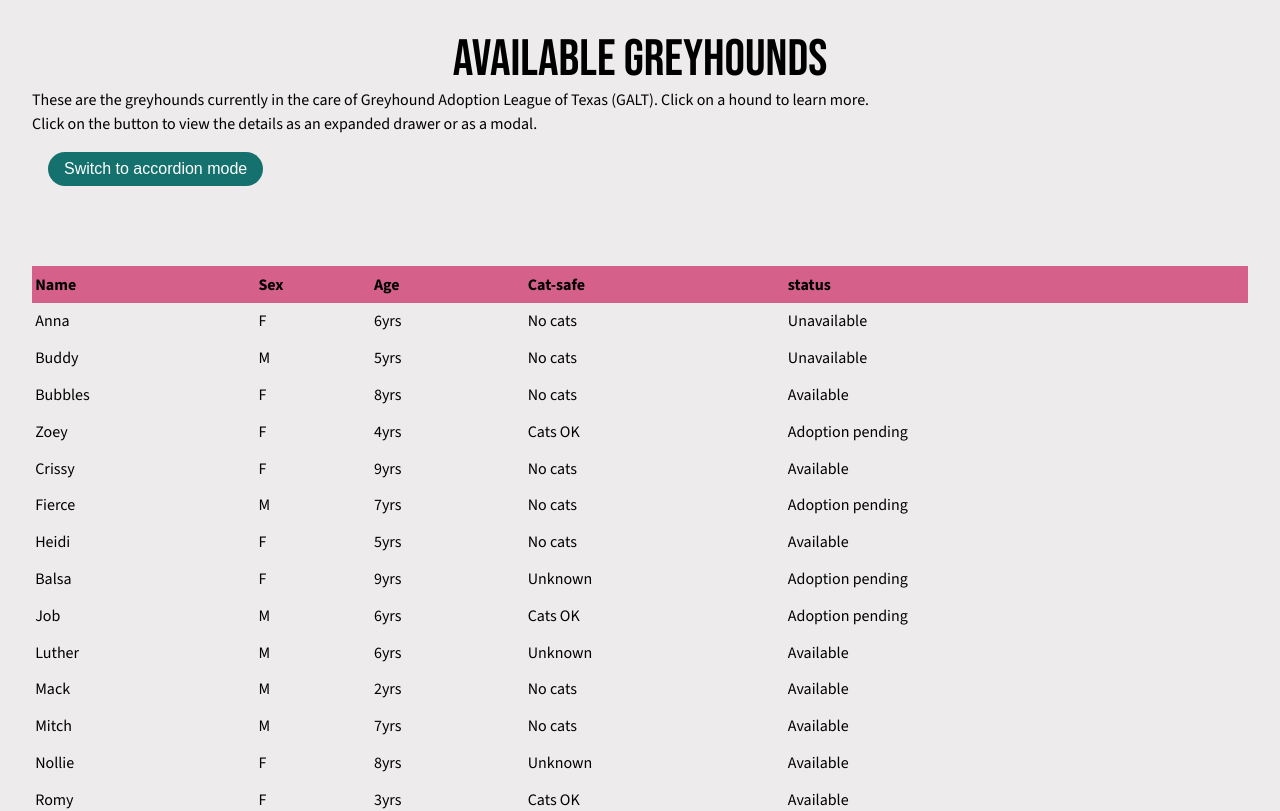
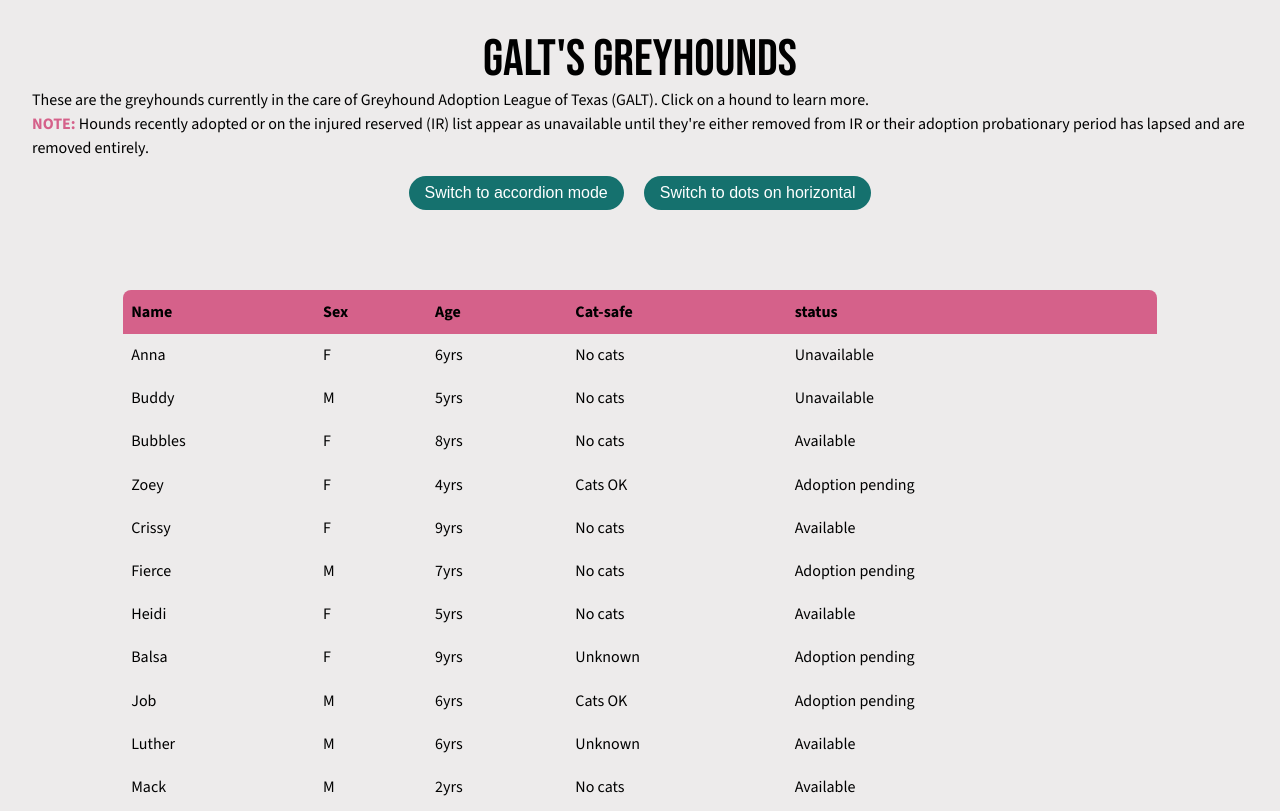
Before and after one commit to ihatetoast/available-hound-data-table, a React (Vite) app: page / in a window 1280 px wide. Shown: the top 811 px of the page. Built offline with nearby package versions, Linux system fonts and the light colour scheme.

Commit message:
table row toggles open on click. some bugs eg prev opened stays open.styled to mob

```diff
--- a/src/App.jsx
+++ b/src/App.jsx
@@ -11,20 +11,18 @@
   return new Promise((resolve) => {
     setTimeout(() => {
       resolve(galtDogs);
-    }, 500); // increase this for testing loading.
+    }, 500); // increase this for testing loading component.
   });
 };
 
 function App() {
-  // have a delay to fetch the data as though I'm getting it from the db fairies.
   const [isLoading, setIsLoading] = useState(true);
   const [dogData, setDogData] = useState([]);
   const [error, setError] = useState(null);
-  const [selectedDog, setSelectedDog] = useState(null); // hardcoded while making the card
+  const [selectedDog, setSelectedDog] = useState(null);
   const [expandable, setExpandable] = useState(false);
+  const [dotsOnHorizontal, setDotsOnHorizontal] = useState(false);
 
-  // have a load more? there are 20 dogs. load 5. pagination?
-  // load all for now.
 
   useEffect(() => {
     const loadHounds = async () => {
@@ -43,35 +41,54 @@
   }, []);
 
   function handleRowClick(dog) {
-    setSelectedDog(dog);
+    if(selectedDog?.id === dog.id){
+      console.log("you need to unselect the dog");
+      setSelectedDog(null);
+    } else {
+      console.log("you need to select the dog");
+          setSelectedDog(dog);
+    }
+
   }
 
   function handleCloseModal() {
     setSelectedDog(null);
+
   }
 
   return (
     <>
-      <Header title='Available Greyhounds'>
+      <Header title="GALT's Greyhounds">
         <p>
           These are the greyhounds currently in the care of Greyhound Adoption
-          League of Texas (GALT). Click on a hound to learn more.
-        </p>
-        <p>
-          Click on the button to view the details as an expanded drawer or as a
-          modal.{' '}
-        </p>
+          League of Texas (GALT). Click on a hound to learn more.</p>
+          <p><strong><span className="warning">NOTE:</span> Hounds recently adopted or on the injured reserved (IR) list appear as unavailable until they're either removed from IR or their adoption probationary period has lapsed and are removed entirely.</strong> </p>
+
         {!isLoading && !error && (
+          <div className="header-btns-container">
           <button
             className="header-btn"
             onClick={() => {
               setExpandable((prev) => !prev);
+              setSelectedDog(null);
             }}
           >
             {expandable
-              ? 'Switch to separate card mode'
+              ? 'Switch to modal mode'
               : 'Switch to accordion mode'}
           </button>
+          <button
+            className="header-btn"
+            onClick={() => {
+              setDotsOnHorizontal((prev) => !prev);
+              setSelectedDog(null);
+            }}
+          >
+            {dotsOnHorizontal
+              ? 'Switch to arrows on horizontal'
+              : 'Switch to dots on horizontal'}
+          </button>
+          </div>
         )}
       </Header>
       <main>
@@ -90,6 +107,7 @@
         <CardModal
           selectedDogData={selectedDog}
           handleCloseModal={handleCloseModal}
+          dotsOnHorizontal={dotsOnHorizontal}
         />
       )}
     </>
--- a/src/components/Table.jsx
+++ b/src/components/Table.jsx
@@ -1,12 +1,10 @@
-import React from 'react'
+import React from 'react';
 
 import TableRow from './TableRow';
 
-
-const Table = ({dogData, expandable, selectedDog, onRowClick}) => {
-
-
+const Table = ({ dogData, expandable, selectedDog, onRowClick }) => {
   return (
+    <div className='table-container'>
       <table>
         <thead>
           <tr>
@@ -18,10 +16,21 @@
           </tr>
         </thead>
         <tbody>
-        {dogData.map((dog) => <TableRow isSelected={selectedDog?.id === dog.id} key={dog.id} dog={dog} onRowClick={onRowClick}/>)}
+          {dogData.map((dog, idx) => (
+            <TableRow
+              isSelected={selectedDog?.id === dog.id}
+              key={dog.id}
+              tabindex={idx}
+              role="button"
+              dog={dog}
+              expandable={expandable}
+              onRowClick={onRowClick}
+            />
+          ))}
         </tbody>
       </table>
-  )
-}
+    </div>
+  );
+};
 
-export default Table
+export default Table;
--- a/src/components/TableRow.jsx
+++ b/src/components/TableRow.jsx
@@ -1,7 +1,9 @@
-import React from 'react';
+import { useState } from 'react';
 
 import { getAgeInYears } from '../helpers';
-const TableRow = ({ dog, isSelected, onRowClick }) => {
+
+const TableRow = ({ dog, isSelected, expandable, onRowClick }) => {
+  const [openRow, setOpenRow] = useState(isSelected);
   const shortCatText =
     dog.cats === 'unknown' ? '?' : dog.cats === 'no' ? 'N' : 'Y';
 
@@ -26,12 +28,33 @@
       ? 'Unavailable'
       : 'Available';
 
+  function handleRowClick(dog) {
+    if(expandable) {
+      setOpenRow((prev) => !prev);
+    }
+    onRowClick(dog);
+  }
+
+  // TOMORROW: WORK ON THE DRAWER STAYING OPEN WHEN ANOTHER IS CLICKED.
+
+  const pedigreeText = dog.pedigree === 'yes' ? 'greyhound' : 'sighthound mix';
+
   return (
+    <>
       <tr
-      className={isSelected ? 'selected' : ''}
-      onClick={() => onRowClick(dog)}
+        className={`main-row ${expandable ? 'expandable' : ''} ${
+          isSelected ? 'selected' : ''
+        }`}
+        onClick={() => handleRowClick(dog)}
       >
-      <td>{dog.name}</td>
+        <td className='dog-name'>
+          {dog.name}
+          {expandable && (
+            <span
+              className={`expand-chevron ${openRow ? 'opened' : ''}`}
+            ></span>
+          )}
+        </td>
         <td>{dog.sex[0].toUpperCase()}</td>
         <td>{getAgeInYears(dog.whelped)}yrs</td>
         <td
@@ -45,6 +68,43 @@
           data-long-text={longStatusText}
         ></td>
       </tr>
+      {expandable && (
+        <tr className={`detail-row ${openRow ? 'open' : ''}`}>
+          <td colSpan={5}>
+            <div className='details-container'>
+              <div className='detail-row-dog-info'>
+                <h3 className='detail-row-intro'>
+                  {dog.name} is a {dog.color} {pedigreeText} from {dog.originLocation}.
+                </h3>
+                <div className='detail-row-bio'>
+                  <p>Notes from {dog.name}'s carers:</p>
+                    {dog.bio}
+                </div>
+                <div className='detail-row-media-mobile'>
+                  <div className='detail-row-image-container'>
+                    <img
+                      src={dog.media.imageGallery[0]}
+                      alt={`a ${dog.color} greyhound`}
+                    />
+                  </div>
+                  {dog.media.videoUrl &&
+                    <a
+                      className='detail-row-video-link'
+                      href={dog.media.videoUrl}
+                      target='_blank'
+                      rel='noreferrer'
+                    >
+                      {dog.name}'s video
+                    </a>
+                  }
+                </div>
+                <div className='detail-row-media-desktop'></div>
+              </div>
+            </div>
+          </td>
+        </tr>
+      )}
+    </>
   );
 };
 
--- a/src/data/dogData.js
+++ b/src/data/dogData.js
@@ -376,7 +376,7 @@
     pedigree: 'no',
     color: 'black',
     cats: 'no',
-    status: 'injured reserve',
+    status: 'available',
     whelped: '2016',
     sire: 'unknown',
     dam: 'unknown',
@@ -416,7 +416,7 @@
     pedigree: 'yes',
     color: 'fawn',
     cats: 'no',
-    status: 'injured reserve',
+    status: 'available',
     whelped: 'October 21, 2015',
     sire: 'Djay\'s Octane',
     dam: 'Slatex Pluto',
--- a/src/index.css
+++ b/src/index.css
@@ -6,6 +6,7 @@
   font-weight: 400;
   /* VARIABLES  */
   --black: rgb(43, 43, 43);
+  --dark-grey: #545454;
   --pink: #dd97ad;
   --pink-dark: #d5618a;
   --pink-light: #fdbed6;
@@ -36,6 +37,15 @@
   background-color: var(--off-white);
 }
 
+strong {
+  font-weight: normal;
+}
+
+.warning {
+  color: var(--pink-dark);
+  font-weight: 700;
+}
+
 /* HEADER  */
 header {
   padding: 0.5rem 1rem;
@@ -53,16 +63,21 @@
   font-family: 'Bebas Neue', sans-serif;
 }
 
+.header-btns-container {
+  display: flex;
+  flex-direction: column;
+  gap: 0.25rem;
+  align-items: center;
+}
 .header-btn {
   background-color: var(--green);
   color: var(--white);
-  display: block;
   text-align: center;
   padding: 0.5rem 1rem;
   border-radius: 20px;
   font-size: 1rem;
-  margin: 1rem auto;
   border: none;
+  width: fit-content;
 }
 
 .header-btn:hover,
@@ -81,6 +96,12 @@
 /* COMPONENTS  */
 
 /* TABLE */
+.table-container {
+  border-radius: 0.5rem 0.5rem 0 0 ;
+  overflow: hidden;
+  width: 100%;
+}
+
 table {
   border-collapse: collapse;
   width: 100%;
@@ -88,6 +109,7 @@
 
 thead {
   background-color: var(--pink-dark);
+
 }
 
 thead th {
@@ -97,11 +119,121 @@
 th,
 td {
   font-size: 0.8rem;
-  padding: 0.4rem 0.2rem;
+  padding: 0.5rem 0.5rem;
+}
+/* EXPANDABLE ROW  */
+.dog-name {
+position: relative;
 }
 
-tr.selected {
+.expand-chevron {
+  position:absolute;
+  right: 0;
+  top: 10px;
+  width: 0.5rem;
+  height: 0.5rem;
+  display: inline-block;
+  border-left: 2px solid var(--black);
+  border-bottom:2px  solid var(--black);
+  transform: rotate(-45deg);
+  transition: all .2s;
+}
+
+.expand-chevron.opened {
+    transform: rotate(135deg);
+    transition: all .2s;
+}
+.detail-row-media-desktop {
+  display:none;
+}
+.detail-row-media-mobile {
+  margin-top: 1rem;
+  display: flex;
+  justify-content: center;
+  gap: 1rem;
+
+}
+
+.detail-row-image-container {
+  width: 120px;
+  height: 120px;
+  overflow: hidden;
+  border-radius: 0.5rem;
+
+}
+.detail-row-image-container img {
+  width: 100%;
+}
+
+.detail-row-video-link{
+  background-color: var(--pink-dark);
+  color: var(--white);
+  text-align: center;
+  padding: 0.5rem 1rem;
+  border-radius: 20px;
+  align-self: flex-start;
+}
+
+.detail-row-video-link:hover,
+.detail-row-video-link:focus {
   background-color: var(--pink-light);
+  color: var(--black);
+}
+
+
+
+.main-row.selected {
+  background-color: var(--pink);
+}
+.main-row.selected.expandable.selected {
+  background-color: var(--pink-light);
+}
+
+.detail-row {
+  display: none;
+  height: 0;
+  animation: unexpand 0.4s ease;
+}
+
+.detail-row.open {
+  display: table-row;
+  height: auto;
+  animation: expand 0.4s ease;
+  background-color: var(--pink-light);
+}
+.detail-row.open td {
+  padding: 0.25rem 0.25rem;
+}
+.detail-row.open .details-container  {
+  background-color: var(--white);
+  padding: 0.25rem 0.25rem;
+}
+.detail-row-intro {
+  color: var(--green);
+}
+.detail-row-bio p {
+  font-weight: 700;
+}
+
+@keyframes expand {
+  from {
+    opacity: 0;
+    transform: scaleY(0);
+  }
+  to {
+    opacity: 1;
+    transform: scaleY(1);
+  }
+}
+@keyframes unexpand {
+  from {
+    opacity: 1;
+    transform: scaleY(1);
+  }
+  to {
+    opacity: 0;
+    transform: scaleY(0);
+  }
 }
 
 .cat-cell::before {
@@ -252,6 +384,7 @@
   position: relative;
   padding: 10px 25px;
   border:none;
+  display:none;
 }
 
 .nav-btn::before {
@@ -270,6 +403,28 @@
 .nav-btn.next::before {
   border-left-color: var(--white);
   left: 10px;
+}
+
+.nav-dots-container {
+  display: flex;
+  gap: 0.5rem;
+  justify-content: center;
+  align-items: center;
+  margin: 1rem auto;
+}
+
+.nav-dot {
+  display: inline-block;
+  width: 1rem;
+  height: 1rem;
+  border-radius: 50%;
+  background-color: var(--dark-grey)
+}
+
+.nav-dot.active {
+  background-color: var(--black);
+  width:1.1rem;
+  height: 1.1rem;
 }
 
 /* RIGHT SIDE / BOTTOM HALF --- MEDIA   */
@@ -303,10 +458,30 @@
 }
 
 
+@media screen and (min-width: 425px) {
+  th,
+  td {
+    font-size: 1rem;
+    padding: 0.6rem 0.5rem;
+  }
+
+  .selected-dog-video-link {
+    justify-self: flex-start;
+  }
+
+  .image-container img {
+    width: 80%;
+  }
+}
 
 @media screen and (min-width: 768px) {
+  .header-btns-container {
+  flex-direction: row;
+  justify-content: center;
+}
+
   .header-btn {
-    margin: 1rem;
+    margin: 1rem 0.5rem;
   }
 
   header,
@@ -314,10 +489,8 @@
     padding: 1rem 2rem;
   }
 
-  th,
-  td {
-    font-size: 1.2rem;
-    padding: 0.5rem 0.25rem;
+  .table-container {
+    width: 90%;
   }
 
   .cat-cell::before {
@@ -340,10 +513,17 @@
   .selected-dog-info {
     padding: 1rem 1.5rem;
   }
+
+  .selected-dog-video-link {
+    justify-self: flex-end;
+  }
   .image-container img {
     width: 60%;
   }
+
 }
+
+/* MODAL GOES SIDE BY SIDE AT 900  */
 
 @media screen and (min-width: 900px) {
   h1 {
@@ -354,6 +534,11 @@
   header,
   main {
     padding: 2rem;
+  }
+
+  .table-container {
+    width: 85%;
+    max-width: 1200;
   }
 
   .modal {
@@ -396,10 +581,40 @@
     width: fit-content;
     align-self: flex-end;
   }
+
+  .nav-btn {
+    display: block;
+  }
+
+  .nav-btn.hideOnHorizontal {
+    display: none;
+  }
+
+  .nav-dots-container {
+    display: none;
+  }
+
+  .nav-dots-container.showOnHorizontal {
+    display: flex;
+  }
+
+  .main-row:hover,
+.main-row:focus  {
+  cursor: pointer;
+  background-color: var(--pink-light);
+}
+
+  .detail-row-media-desktop{
+      display:flex;
+  }
+  .detail-row-media-mobile {
+    display: none;
+  }
+
 }
 
 
-
+/* ANIMATIONS  */
 
 @keyframes slide-in-from-top {
   0% {
@@ -411,14 +626,19 @@
     opacity: 1;
   }
 }
-@media screen and (min-width: 425px) {
-  th,
-  td {
-    font-size: 1rem;
-    padding: 0.4rem 0.2rem;
-  }
 
-  .image-container img {
-    width: 80%;
-  }
-}
+
+
+/* TO ADDRESS:
+
+MEDIA ON MODAL:
+handle the image size so there is no jumping.
+make the nav arrows pos abs and slightly over the image
+avoid jumpiness that now happens because images are different
+
+HEADER BUTTONS:
+on click or hover, have a border, so a border needs to be there for regular
+and fix the width so that the content doesn't make it jumpy
+
+
+*/
```
Also changed, not shown: src/components/CardModal.jsx (+9 -9 lines), src/components/SlideShow.jsx (+21 -7 lines), 1 other file (tests, documents, lock files or other folders). Lines whose indentation alone changed are shown as unchanged.
